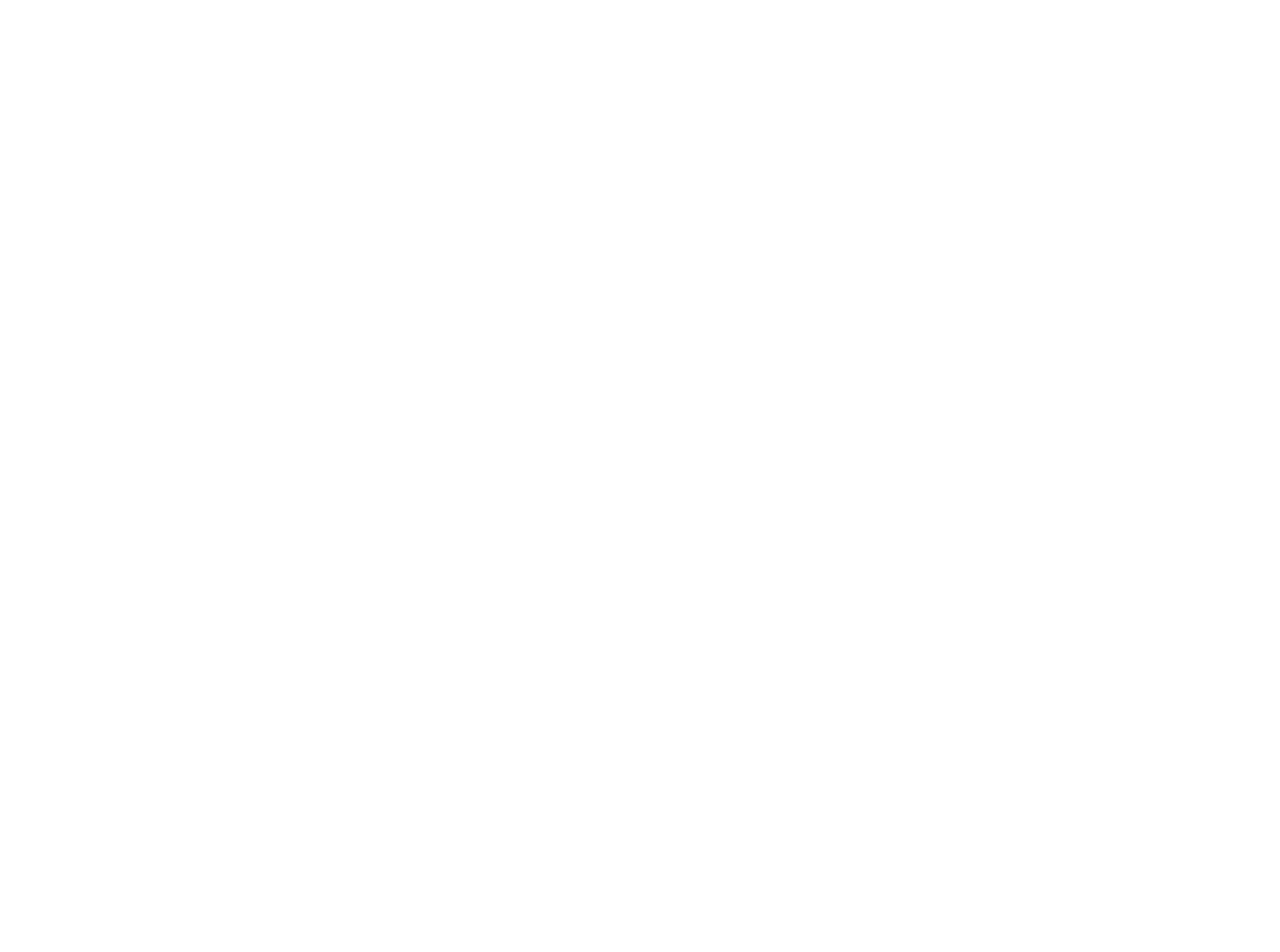
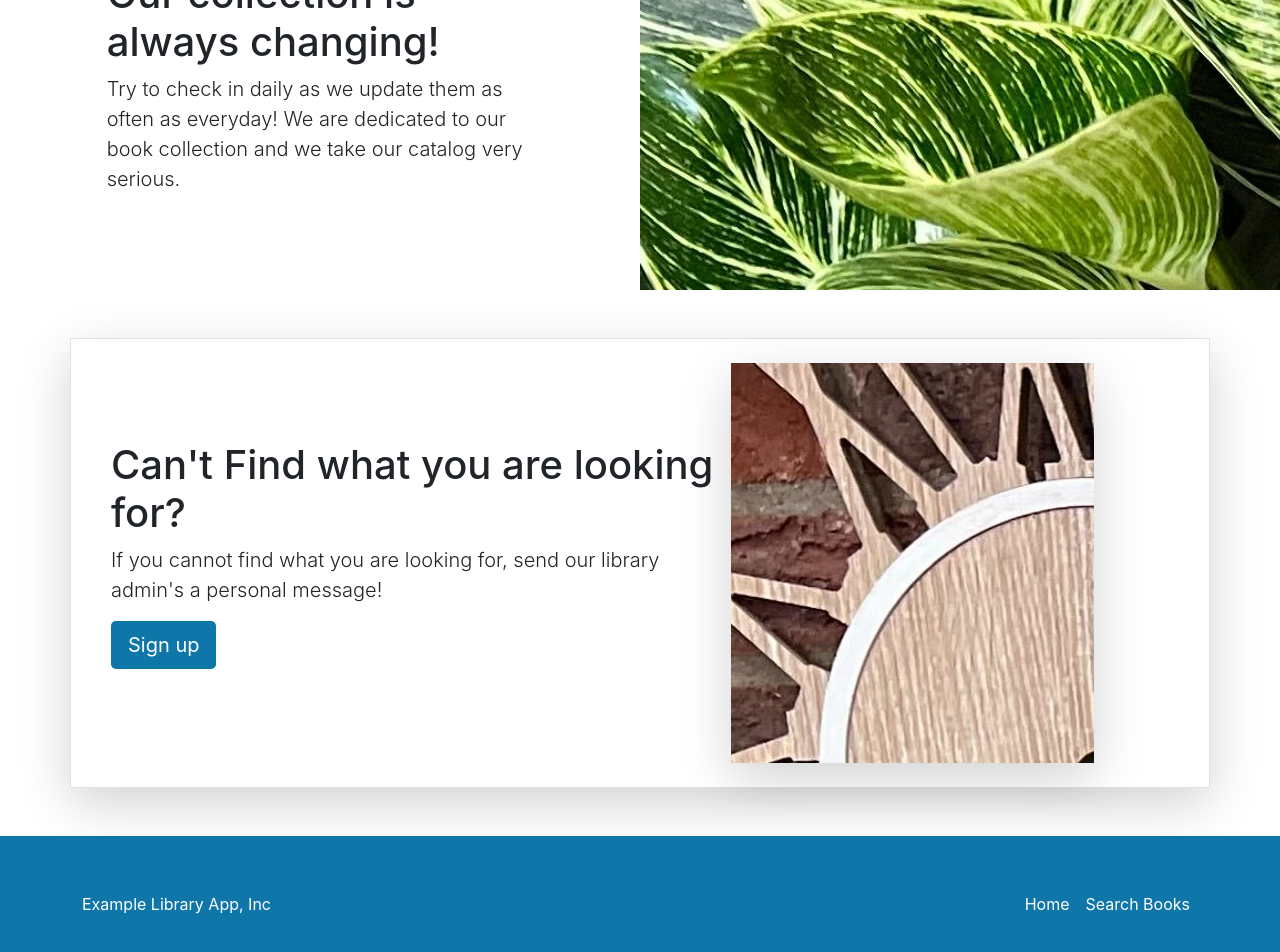
Before and after one commit to AustinFSSE/Full-Stack-Java-React-TypeScript, a React (Create React App) app in the folder fullstack-project/03-frontend/react-library/: page / in a window 1280 px wide. Shown: the part 1634-2586 px from the top of the page. Before the commit the page ends 1076 px from the top, so only its background shows below. Built offline with nearby package versions, Linux system fonts and the light colour scheme.

Commit message:
commit from windows

```diff
--- a/fullstack-project/03-frontend/react-library/src/App.tsx
+++ b/fullstack-project/03-frontend/react-library/src/App.tsx
@@ -1,15 +1,16 @@
 import React from 'react';
 import './App.css';
+import {HomePage} from "./layouts/homepage/HomePage";
 import {Navbar} from "./layouts/Navbar/Navbar";
-import {ExploreTopBooks} from "./layouts/homepage/ExploreTopBooks";
-import {Carousel} from "./layouts/homepage/Carousel";
+import {Footer} from "./layouts/Footer/Footer";
 
-function App() {
+
+export const App = () => {
   return (
       <div>
         <Navbar/>
-        <ExploreTopBooks />
-        <Carousel/>
+        <HomePage/>
+        <Footer/>
       </div>
   );
 }
--- a/fullstack-project/03-frontend/react-library/src/index.tsx
+++ b/fullstack-project/03-frontend/react-library/src/index.tsx
@@ -1,7 +1,7 @@
 import React from 'react';
 import ReactDOM from 'react-dom/client';
 import './index.css';
-import App from './App';
+import {App} from './App';
 
 const root = ReactDOM.createRoot(
   document.getElementById('root') as HTMLElement
--- /dev/null
+++ b/fullstack-project/03-frontend/react-library/src/layouts/Footer/Footer.tsx
@@ -0,0 +1,18 @@
+
+export const Footer = () => {
+    return (
+        <div className={'main-color'}>
+            <footer className={'container d-flex flex-wrap justify-content-between align-items-center py-5 main-color'}>
+                <p className={'col-md-4 mb-0 text-white'}>Example Library App, Inc</p>
+                <ul className={'nav navbar-dark col-md-4 justify-content-end'}>
+                    <li className={'nav-item'}>
+                        <a className={'nav-link px-2 text-white'} href="#">Home</a>
+                    </li>
+                    <li className={'nav-item'}>
+                        <a className={'nav-link px-2 text-white'} href="#">Search Books</a>
+                    </li>
+                </ul>
+            </footer>
+        </div>
+    );
+}
--- /dev/null
+++ b/fullstack-project/03-frontend/react-library/src/layouts/homepage/HomePage.tsx
@@ -0,0 +1,17 @@
+import {Carousel} from './components/Carousel';
+import React from "react";
+import {ExploreTopBooks} from "./components/ExploreTopBooks";
+import {Heroes} from "./components/Heroes";
+import {LibraryServices} from "./components/LibraryServices";
+
+export const HomePage = () => {
+    return (
+        <>
+            <ExploreTopBooks />
+            <Carousel/>
+            <Heroes/>
+            <LibraryServices/>
+        </>
+
+    );
+}
--- a/fullstack-project/03-frontend/react-library/src/layouts/homepage/Carousel.tsx
+++ b/fullstack-project/03-frontend/react-library/src/layouts/homepage/components/Carousel.tsx
@@ -35,6 +35,7 @@
                         <ReturnBook/>
                     </div>
                 </div>
+            </div>
                 <button className={'carousel-control-prev'} type='button'
                         data-bs-target='#carouselExampleControls'
                         data-bs-slide={'prev'}>
@@ -53,14 +54,11 @@
             <div className='d-lg-none mt-3'>
                 <div className={'row d-flex justify-content-center align-items-center'}>
                     <ReturnBook/>
-                    <ReturnBook/>
-                    <ReturnBook/>
                 </div>
             </div>
             <div className={'homepage-carousel-title mt-3'}>
                 <a className={'btn btn-outline-secondary btn-lg'} href={'#'}>View More</a>
             </div>
         </div>
-      </div>
     );
 }
--- a/fullstack-project/03-frontend/react-library/src/layouts/homepage/Heroes.tsx
+++ b/fullstack-project/03-frontend/react-library/src/layouts/homepage/components/Heroes.tsx
@@ -34,6 +34,36 @@
                     </div>
                 </div>
             </div>
+                { /* Mobile Heroes */}
+            <div className='d-lg-none'>
+                <div className='container'>
+                    <div className='m-2'>
+                        <div className='col-image-left'></div>
+                        <div className='mt-2'>
+                            <h1>What have you been reading?</h1>
+                            <p className='lead'>
+                                The library team would love to know what you have been reading.
+                                Whether it is to learn a new skill or grow within one,
+                                we will be able to provide the top content for you!
+                            </p>
+                            <a className='btn main-color btn-lg text-white' href='#'>Sign up</a>
+                        </div>
+                    </div>
+                    <div className='m-2'>
+                        <div className='col-image-right'></div>
+                        <div className='mt-2'>
+                            <h1>Our collection is always changing!</h1>
+                            <p className='lead'>
+                                Try to check in daily as our collection is always changing!
+                                We work nonstop to provide the most accurate book selection possible
+                                for our Luv 2 Read students! We are diligent about our book selection
+                                and our books are always going to be our
+                                top priority.
+                            </p>
+                        </div>
+                    </div>
+                </div>
+            </div>
         </div>
     );
 }
--- /dev/null
+++ b/fullstack-project/03-frontend/react-library/src/layouts/homepage/components/LibraryServices.tsx
@@ -0,0 +1,24 @@
+
+export const LibraryServices = () => {
+    return (
+        <div className={'container my-5'}>
+            <div className={'row p-4 align-items-center border shadow-lg'}>
+                <div className={'col-lg-7 p-3'}>
+                    <h1 className={'display-4fw-bold'}>
+                        Can't Find what you are looking for?
+                    </h1>
+                    <p className={'lead'}>
+                        If you cannot find what you are looking for,
+                        send our library admin's a personal message!
+                    </p>
+                    <div className={'d-grid gap-2 justify-content-md-start mb-4 mb-lg-3'}>
+                        <a className={'btn main-color btn-lg text-white'} href={'#'}>
+                            Sign up
+                        </a>
+                    </div>
+                </div>
+                <div className={'col-lg-4 offset-lg1 shadow-lg lost-image'}></div>
+            </div>
+        </div>
+    );
+}
--- a/fullstack-project/03-frontend/react-library/src/layouts/homepage/ReturnBook.tsx
+++ b/fullstack-project/03-frontend/react-library/src/layouts/homepage/components/ReturnBook.tsx
@@ -5,7 +5,7 @@
         <div className={'col-xs-6 col-sm-6 col-md-4 col-lg-3 mb-3'}>
             <div className={'text-center'}>
                 <img
-                    src={require('./../../Images/BooksImages/book-luv2code-1000.png')}
+                    src={require('./../../../Images/BooksImages/book-luv2code-1000.png')}
                     height='233'
                     width='151'
                     alt='Book lu2 code'
```
Also changed, not shown: fullstack-project/03-frontend/react-library/src/layouts/homepage/components/ExploreTopBooks.tsx (renamed from fullstack-project/03-frontend/react-library/src/layouts/homepage/ExploreTopBooks.tsx), 1 other file (tests, documents, lock files or other folders).
